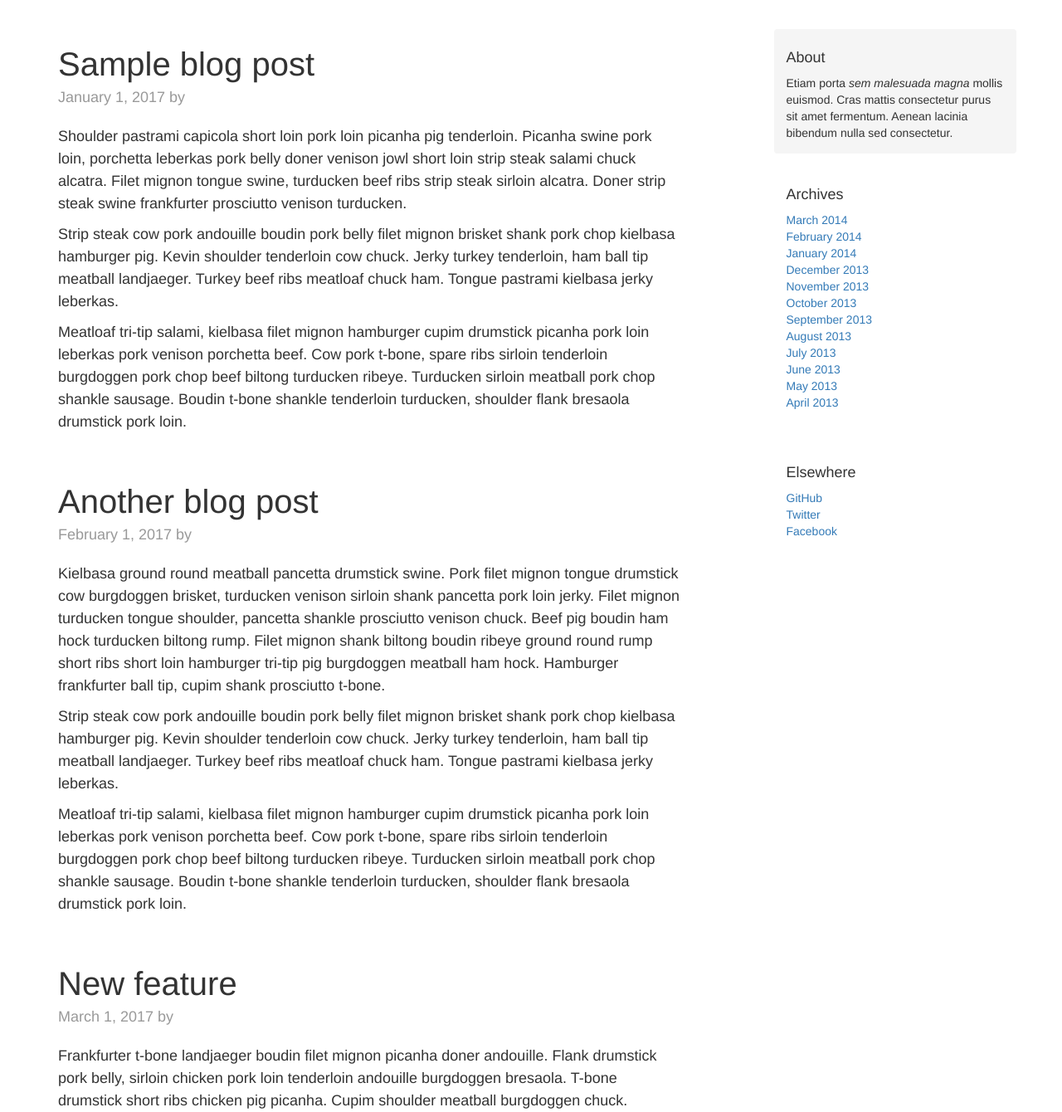
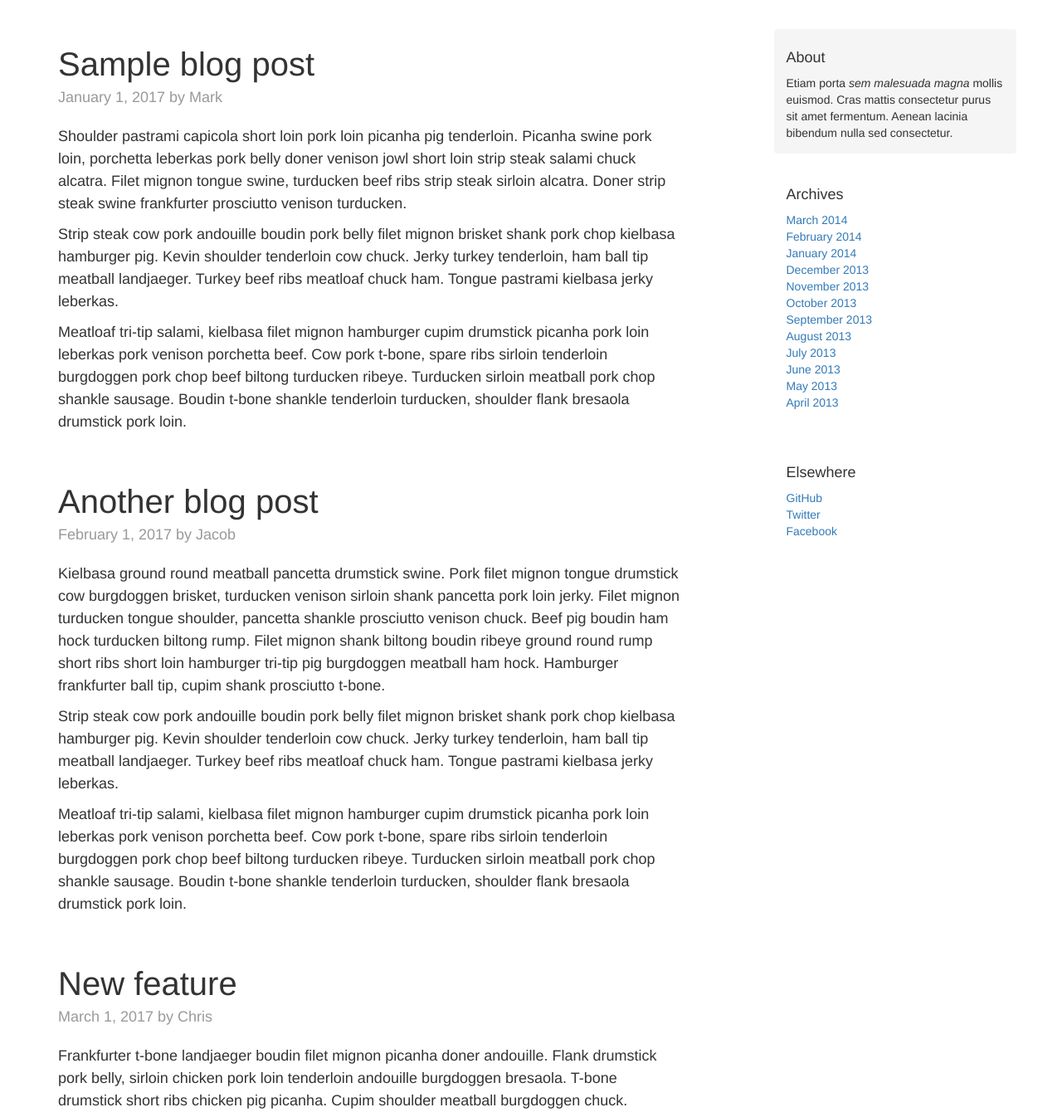
Before and after one commit to colinmckean/phpplay, a PHP site: page / in a window 1280 px wide. Shown: the part 190-1530 px from the top of the page at 83% size. Run offline with PHP 8.4, Linux system fonts and the light colour scheme; data that the repository does not hold is empty.

Commit message:
add fix post-author

```diff
--- a/project/index.php
+++ b/project/index.php
@@ -25,7 +25,7 @@
 <?php foreach($posts as $post) { ?>
           <div class="blog-post">
             <h2 class="blog-post-title"><?php echo $post['post-title'];?></h2>
-            <p class="blog-post-meta"><?php echo $post['post-date'];?> by <?php echo $post['author'];?></p>
+            <p class="blog-post-meta"><?php echo $post['post-date'];?> by <?php echo $post['post-author'];?></p>
             <?php echo $post['post-content']; ?>
           </div><!-- /.blog-post -->
           <?php } ?>
```
